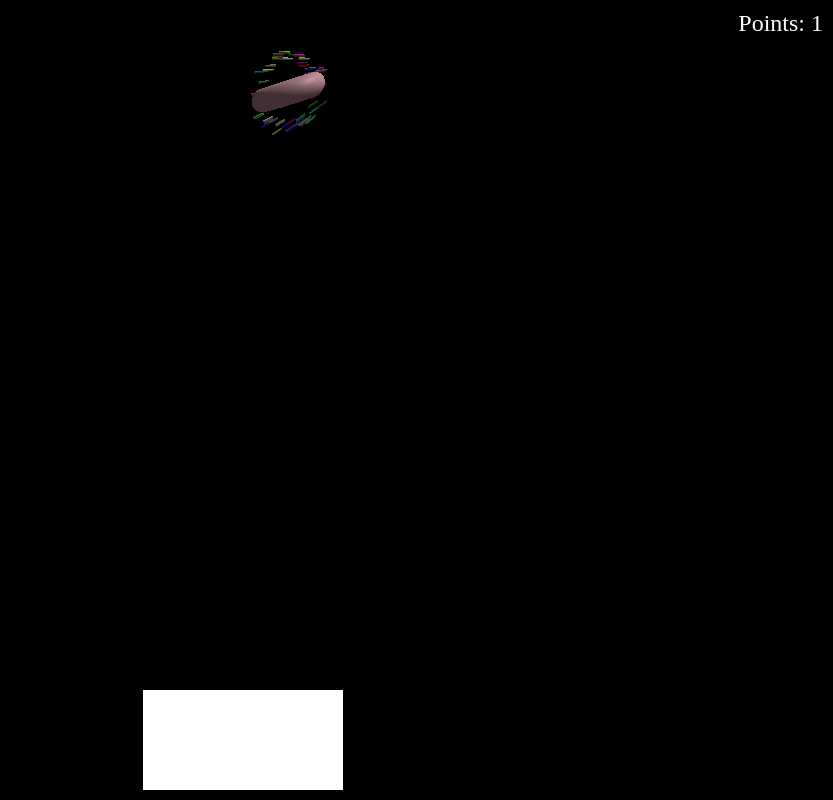
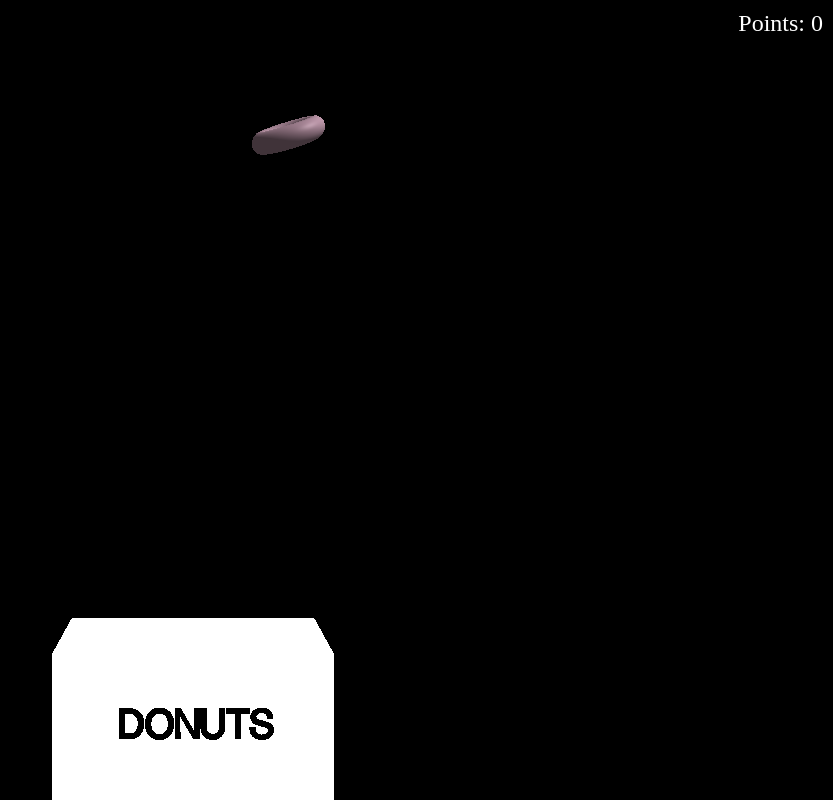
Before and after one commit to lefoulkrod/donuts-go-nuts, a plain HTML site: page index.html in a window 1280 px wide. Shown: the whole page, without its empty margins (447-1280 px from the left). Drawn offline with nearby package versions, Linux system fonts and the light colour scheme; animation ran at ten frames a second.

Commit message:
working game - get to 13

```diff
--- a/index.html
+++ b/index.html
@@ -11,7 +11,7 @@
       canvas {
         display: block;
       }
-      #banner-container {
+      .banner-container {
         position: fixed;
         top: 0;
         left: 0;
@@ -22,7 +22,7 @@
         align-items: center;
         z-index: 9999;
       }
-      #banner {
+      .banner {
         width: 100%;
         height: 20%;
         background-color: black;
@@ -60,13 +60,16 @@
     </style>
   </head>
   <body>
-    <div id="banner-container">
-      <div id="banner">Donuts Go Nuts</div>
+    <div class="banner-container" id="intro-banner">
+      <div class="banner">Donuts Go Nuts</div>
+    </div>
+    <div class="banner-container" id="winning-message" style="visibility: hidden;">
+      <div class="banner">Baker's Dozen!</div>
     </div>
     <script>
-      const banner = document.getElementById("banner");
+      const banner = document.getElementById("intro-banner");
       setTimeout(() => {
-        banner.style.opacity = "0";
+        banner.children[0].style.opacity = "0";
       }, 2000);
     </script>
 	<script src="https://cdnjs.cloudflare.com/ajax/libs/three.js/r128/three.min.js"></script>
@@ -88,27 +91,6 @@ document.body.appendChild(pointCounter);
 // Initialize the point count
 let points = 0;
 
-  // Create a 2D box at the bottom of the screen
-const box = document.createElement('div');
-box.style.width = '200px';
-box.style.height = '100px';
-box.style.backgroundColor = 'white';
-box.style.position = 'absolute';
-box.style.bottom = '10px';
-box.style.left = '50%';
-box.style.transform = 'translateX(-25%)';
-document.body.appendChild(box);
-
-// Move the box with the arrow keys
-const speed = 50;
-document.addEventListener('keydown', (event) => {
-  if (event.code === 'ArrowLeft') {
-    box.style.left = `${parseFloat(box.style.left) - speed}px`;
-  } else if (event.code === 'ArrowRight') {
-    box.style.left = `${parseFloat(box.style.left) + speed}px`;
-  }
-});
-
 // Setup
 var scene = new THREE.Scene();
 const camera = new THREE.PerspectiveCamera(75, window.innerWidth / window.innerHeight, 0.1, 1000);
@@ -125,6 +107,62 @@ scene.add(ambientLight);
 const directionalLight = new THREE.DirectionalLight(0xffffff, 0.5);
 directionalLight.position.set(1, 1, 1);
 scene.add(directionalLight);
+
+// Create a 3D box at the bottom of the screen
+// Define the font and create the texture for the text
+const font = 'Arial';
+const textCanvas = document.createElement('canvas');
+const textCtx = textCanvas.getContext('2d');
+const textSize = 64;
+textCtx.font = `${textSize}px ${font}`;
+textCtx.textAlign = 'center';
+textCtx.textBaseline = 'middle';
+textCtx.fillStyle = 'white';
+textCtx.fillText('Donuts', textCanvas.width / 2, textCanvas.height / 2);
+const textTexture = new THREE.CanvasTexture(textCanvas);
+
+// Create the box geometry and material
+const boxWidth = 2.5;
+const boxHeight = 1.5;
+const boxDepth = 0.75;
+const boxGeometry = new THREE.BoxGeometry(boxWidth, boxHeight, boxDepth);
+const boxMaterial = new THREE.MeshBasicMaterial({ color: 0xffffff });
+
+// Create the mesh for the box and set its position and rotation
+const boxMesh = new THREE.Mesh(boxGeometry, boxMaterial);
+boxMesh.position.set(0, -3, -3);
+boxMesh.position.z = 0;
+const loader = new THREE.FontLoader();
+loader.load('https://threejs.org/examples/fonts/helvetiker_regular.typeface.json', function (font) {
+  const textGeometry = new THREE.TextGeometry('DONUTS', {
+    font: font,
+    size: .25,
+    height: 0.1,
+    curveSegments: 12,
+    bevelEnabled: true,
+    bevelThickness: 0.03,
+    bevelSize: 0.02,
+    bevelSegments: 5
+  });
+  const textMaterial = new THREE.MeshBasicMaterial({ color: 0x000000 });
+  const textMesh = new THREE.Mesh(textGeometry, textMaterial);
+  textMesh.position.set(-.65, 0, .25);
+  boxMesh.add(textMesh);
+  // Add the box and text meshes to the scene
+  scene.add(boxMesh);
+  boxMesh.add(textMesh);
+});
+
+// Move the box with the arrow keys
+const speed = 1;
+document.addEventListener('keydown', (event) => {
+  const key = event.code;
+  if (key === 'ArrowLeft') {
+    boxMesh.position.x -= speed;
+  } else if (key === 'ArrowRight') {
+    boxMesh.position.x += speed;
+  }
+});
 
 // Helper function to create a sprinkle
 function createSprinkle() {
@@ -152,10 +190,11 @@ function addSprinklesToTorus(torus, numSprinkles) {
 // Update createTorus function
 function createTorus() {
   const geometry = new THREE.TorusGeometry(0.25, 0.1, 16, 100);
-  const material = new THREE.MeshPhongMaterial({ color: 0xFFC0CB }); // Pink color
+  const material = new THREE.MeshPhongMaterial({ color: 0xFFCCE5 }); // Pink color
   const torus = new THREE.Mesh(geometry, material);
   torus.position.x = Math.random() * 10 - 5; // Random X position between -5 and 5
   torus.position.y = 3; // Top of the window
+  torus.position.z=0;
 
   // Calculate the direction vector from the torus to the camera
   const direction = new THREE.Vector3();
@@ -172,7 +211,10 @@ function createTorus() {
   torus.quaternion.setFromAxisAngle(axis, angle);
 
   scene.add(torus);
-  addSprinklesToTorus(torus, 50); // Add 50 sprinkles to the torus
+  // Set a random speed for the torus
+  const speed = Math.random() * 0.05 + 0.05; // Random speed between 0.05 and 0.1
+  torus.userData.speed = speed;
+  //addSprinklesToTorus(torus, 50); // Add 50 sprinkles to the torus
   return torus;
 }
 
@@ -181,42 +223,45 @@ const toruses = [];
 
 // Add a new torus every 5 seconds
 setInterval(() => {
-  if (toruses.length > 0) { return }
+  if (toruses.length > 0 || points >= 13) { return }
   const torus = createTorus();
   toruses.push(torus);
 }, 5000);
 
+let prevTime = performance.now();
 // Animation loop
 function animate() {
   requestAnimationFrame(animate);
+  const time = performance.now();
+  const delta = (time - prevTime) / 15; // Convert milliseconds to seconds
+  prevTime = time;
+
 
   // Update torus positions and check for point scoring
   toruses.forEach((torus) => {
-    torus.position.y -= 0.05;
+    torus.position.y -= torus.userData.speed * delta;
     torus.rotation.x += 0.01;
     torus.rotation.y += 0.01;
 
-    const boxRect = box.getBoundingClientRect();
-    const torusPos = torus.position.clone();
-    torusPos.project(camera);
+    const torusBox = new THREE.Box3().setFromObject(torus);
+    const boxBox = new THREE.Box3().setFromObject(boxMesh);
 
-    // Transform the normalized device coordinates to screen coordinates
-    const x = (torusPos.x + 1) / 2 * window.innerWidth;
-    const y = (-torusPos.y + 1) / 2 * window.innerHeight;
-
-    // Check if torus has intersected with the box and hasn't already scored a point
-    if (x >= boxRect.left && x <= boxRect.right && !torus.hasScored) {
+    // Check if torus has collided with the box and hasn't already scored a point
+    if (torusBox.intersectsBox(boxBox) && torus.position.y < boxMesh.position.y && !torus.hasScored) {
       torus.hasScored = true;
       points++; // Increment the point count
+      scene.remove(torus);
+      toruses.splice(toruses.indexOf(torus), 1);
     }
-    // Debug logging for torus and box positions
-    console.log(`Torus position: (${x}, ${y})`);
-    console.log(`Box position: (${boxRect.left}, ${boxRect.top})`);
 
     // Remove the torus when it goes out of the window
     if (torus.position.y < -3) {
       scene.remove(torus);
       toruses.splice(toruses.indexOf(torus), 1);
+    }
+
+    if (points >= 13) {
+      document.getElementById("winning-message").style.visibility = 'visible';
     }
   });
 
@@ -227,6 +272,8 @@ function animate() {
 }
 
 
+
+
 animate();
 
 </script>
```
